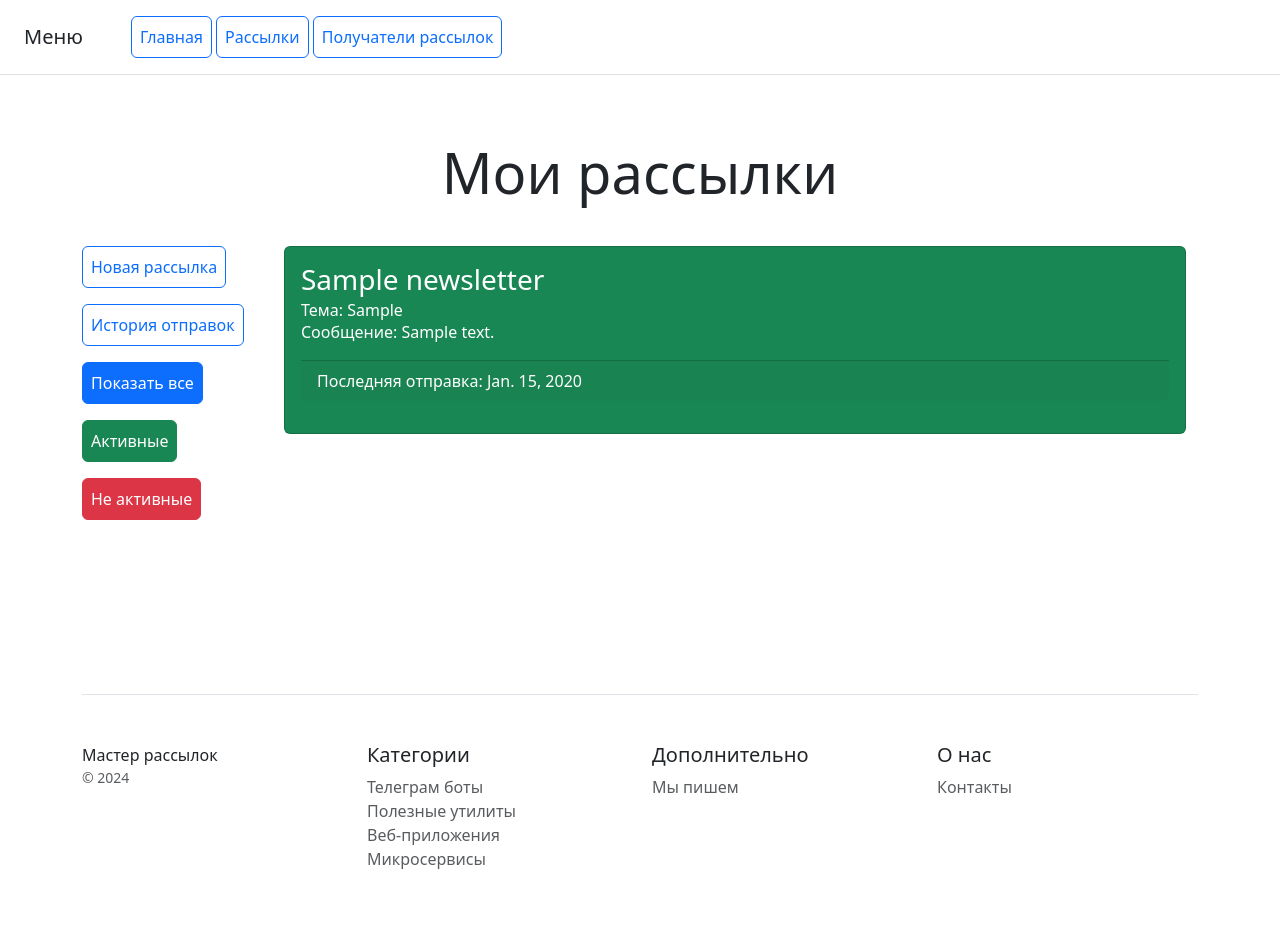
After one commit to dimapbbb/MailMaster, a Django app: page /newsletters/1/ in a window 1280 px wide. The commit adds this page. Run offline with Django 5.2, Linux system fonts and the light colour scheme; tables that the repository leaves empty hold one stand-in row (values such as "Sample post").

Commit message:
Правки во внешнем виде страницы с рассылками

```diff
--- a/newsletterapp/templates/base.html
+++ b/newsletterapp/templates/base.html
@@ -3,15 +3,27 @@
 <head>
     <meta charset="utf-8">
     <meta name="viewport" content="width=device-width, initial-scale=1">
-    <title>Skystore</title>
-    <link href="https://cdn.jsdelivr.net/npm/bootstrap@5.3.2/dist/css/bootstrap.min.css" rel="stylesheet" integrity="sha384-T3c6CoIi6uLrA9TneNEoa7RxnatzjcDSCmG1MXxSR1GAsXEV/Dwwykc2MPK8M2HN" crossorigin="anonymous">
+    <title>{{ title }}</title>
+    <link href="https://cdn.jsdelivr.net/npm/bootstrap@5.3.2/dist/css/bootstrap.min.css" rel="stylesheet"
+          integrity="sha384-T3c6CoIi6uLrA9TneNEoa7RxnatzjcDSCmG1MXxSR1GAsXEV/Dwwykc2MPK8M2HN" crossorigin="anonymous">
+    <style>
+        a {
+         text-decoration: none;
+        }
+
+        .box {
+        height: 400px;
+        overflow: auto;
+        overflow-y: scroll;
+        }
+    </style>
 </head>
 <body>
 <div class="d-flex flex-column flex-md-row align-items-center p-3 px-md-4 mb-3 bg-white border-bottom box-shadow">
     <h5 class="my-0 mr-md-auto font-weight-normal">Меню</h5>
     <nav class="ms-5">
         <a class="p-2 btn btn-outline-primary" href="/">Главная</a>
-        <a class="p-2 btn btn-outline-primary" href="/newsletters/">Рассылки</a>
+        <a class="p-2 btn btn-outline-primary" href="{% url 'newsletterapp:newsletters_list' 'all' %}">Рассылки</a>
         <a class="p-2 btn btn-outline-primary" href="/clients/">Получатели рассылок</a>
     </nav>
 </div>
@@ -57,6 +69,8 @@
     </footer>
 </div>
 
-<script src="https://cdn.jsdelivr.net/npm/bootstrap@5.3.2/dist/js/bootstrap.bundle.min.js" integrity="sha384-C6RzsynM9kWDrMNeT87bh95OGNyZPhcTNXj1NW7RuBCsyN/o0jlpcV8Qyq46cDfL" crossorigin="anonymous"></script>
+<script src="https://cdn.jsdelivr.net/npm/bootstrap@5.3.2/dist/js/bootstrap.bundle.min.js"
+        integrity="sha384-C6RzsynM9kWDrMNeT87bh95OGNyZPhcTNXj1NW7RuBCsyN/o0jlpcV8Qyq46cDfL"
+        crossorigin="anonymous"></script>
 </body>
 </html>
--- /dev/null
+++ b/newsletterapp/templates/includes/inc_buttons_for_newsletter_list.html
@@ -0,0 +1,15 @@
+<div class="col mb-3">
+    <a style="width=100%;" class="p-2 btn btn-outline-primary" href="/create/">Новая рассылка</a>
+</div>
+<div class="col mb-3">
+    <a class="p-2 btn btn-outline-primary" href="#">История отправок</a>
+</div>
+<div class="col mb-3">
+    <a class="p-2 btn btn-primary" href="{% url 'newsletterapp:newsletters_list' 'all' %}">Показать все</a>
+</div>
+<div class="col mb-3">
+    <a class="p-2 btn btn-success" href="{% url 'newsletterapp:newsletters_list' 'activ' %}">Активные</a>
+</div>
+<div class="col mb-3">
+    <a class="p-2 btn btn-danger" href="{% url 'newsletterapp:newsletters_list' 'not_activ' %}">Не активные</a>
+</div>
--- a/newsletterapp/templates/newsletterapp/newsletter_list.html
+++ b/newsletterapp/templates/newsletterapp/newsletter_list.html
@@ -2,18 +2,35 @@
 
 {% block content %}
 
-<div class="row mb-5">
-    <a class="p-2 btn btn-outline-primary" href="/create/">Создать новую</a>
-    {% for object in object_list %}
-    <div class="card" style="width: 18rem;">
-        <div class="card-body">
-            <h5 class="card-title">{{ object.title }}</h5>
-            <h6 class="card-subtitle mb-2 text-body-secondary">{{ object.topic }}</h6>
-            <p class="card-text">{{ object.content }}</p>
-            <a href="{% url 'newsletterapp:newsletter_read' object.pk %}" class="card-link">Просмотр</a>
-            <a href="{% url 'newsletterapp:newsletter_update' object.pk %}" class="card-link">Редактировать</a>
+<div class="row">
+
+    <div class="col-2">
+        {% include 'includes/inc_buttons_for_newsletter_list.html' %}
+    </div>
+
+    <div class="col-10">
+        <div class="container">
+            <div class="box">
+                {% for object in object_list %}
+
+                <a href="{% url 'newsletterapp:newsletter_read' object.pk %}"
+                   {% if object.status %}
+                   class="card text-bg-success mb-3"
+                   {% else %}
+                   class="card text-bg-danger mb-3"
+                   {% endif %}>
+
+                    <div class="card-body">
+                        <h3 class="card-title">{{ object.title }}</h3>
+                        <h6 class="card-subtitle">Тема: {{ object.topic }}</h6>
+                        <p class="card-text">Сообщение: {{ object.content }}</p>
+                        <p class="card-footer">Последняя отправка: {{ object.last_send_date }}</p>
+                    </div>
+                </a>
+                {% endfor %}
+            </div>
         </div>
     </div>
-    {% endfor %}
 </div>
+
 {% endblock %}
--- a/newsletterapp/urls.py
+++ b/newsletterapp/urls.py
@@ -14,7 +14,7 @@ app_name = NewsletterappConfig.name
 
 urlpatterns = [
     path('', home, name='home'),
-    path('newsletters/', NewsletterListView.as_view(), name="newsletters_list"),
+    path('newsletters/<str:state>/', NewsletterListView.as_view(), name="newsletters_list"),
     path('create/', NewsletterCreateView.as_view(), name="newsletter_create"),
     path('update/<int:pk>/', NewsletterUpdateView.as_view(), name="newsletter_update"),
     path('read/<int:pk>/', NewsletterDetailView.as_view(), name="newsletter_read"),
--- a/newsletterapp/views.py
+++ b/newsletterapp/views.py
@@ -22,6 +22,21 @@ class NewsletterListView(ListView):
         context = super().get_context_data(**kwargs)
         context["title"] = "Мои рассылки"
         return context
+
+    def get_queryset(self, *args, **kwargs):
+        queryset = super().get_queryset(*args, **kwargs)
+        state = self.kwargs.get('state')
+
+        if state == 'activ':
+            queryset = queryset.filter(newslettersettings__status=True)
+        elif state == 'not_activ':
+            queryset = queryset.filter(newslettersettings__status=False)
+
+        for obj in queryset:
+            newsletter = NewsletterSettings.objects.get(newsletter=obj.pk)
+            obj.status = newsletter.status
+            obj.last_send_date = newsletter.last_send_date
+        return queryset
 
 
 class NewsletterCreateView(CreateView):
```
